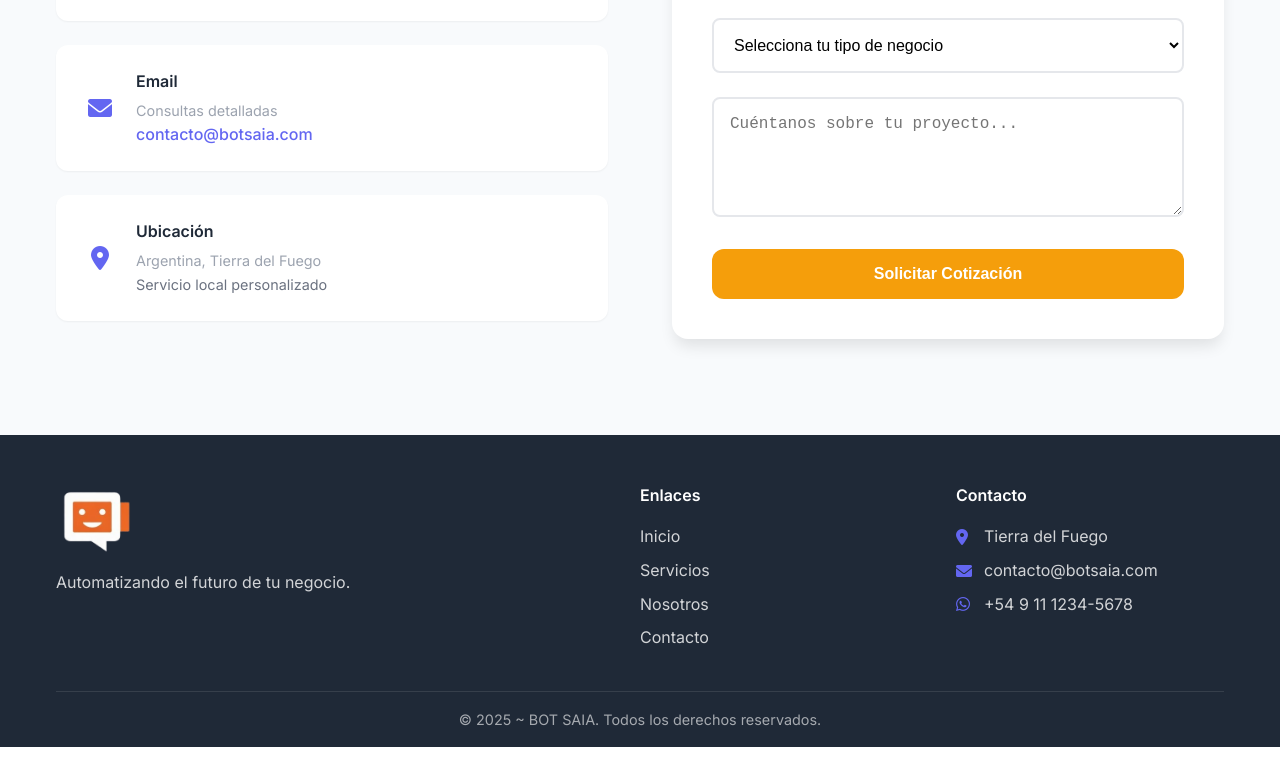
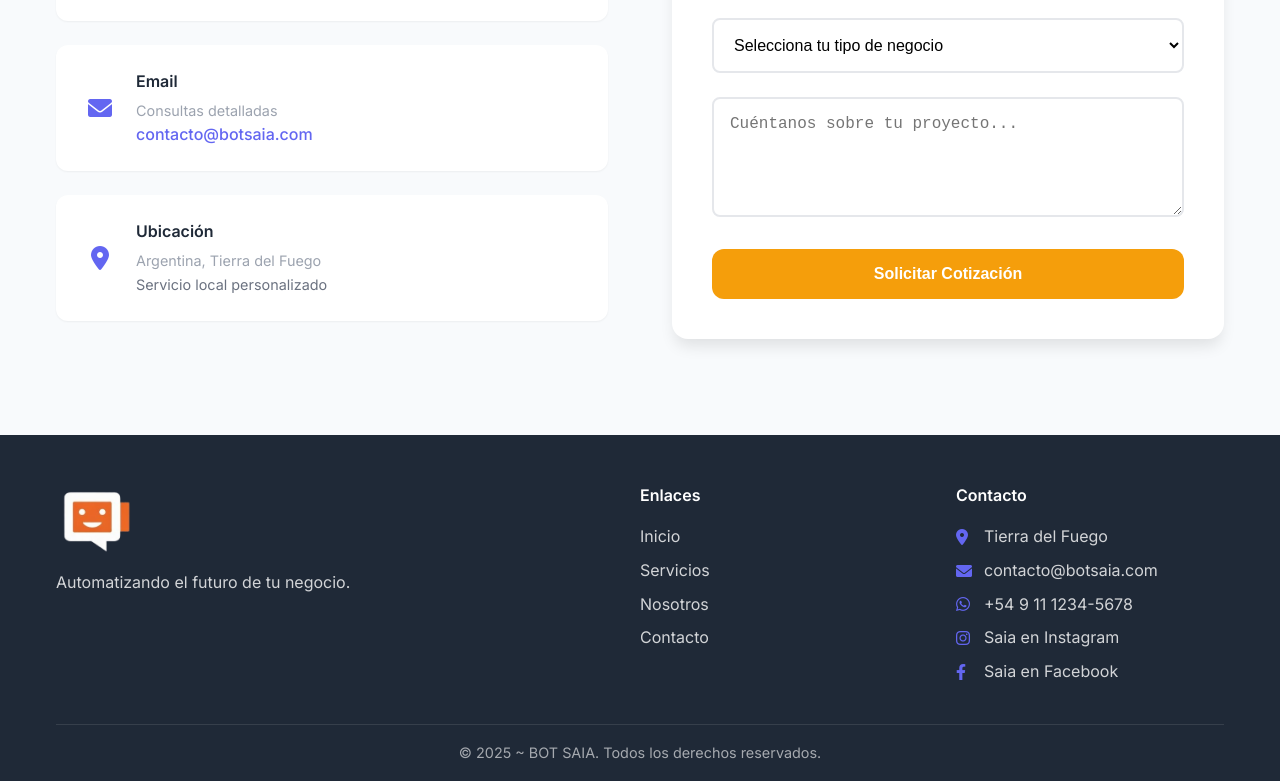
Before and after one commit to mnahuelanca/botSaia, a plain HTML site: page index.html in a window 1280 px wide. Shown: the part 3406-4187 px from the top of the page. Before the commit the page ends 4153 px from the top, so only its background shows below. Drawn offline with Linux system fonts and the light colour scheme.

Commit message:
add social links

```diff
--- a/css/styles.css
+++ b/css/styles.css
@@ -1049,3 +1049,13 @@ body {
 html {
     scroll-behavior: smooth;
 }
+
+.footer-contact a {
+    color: inherit;
+    text-decoration: none;
+    transition: color 0.3s ease;
+}
+
+.footer-contact a:hover {
+    color: var(--primary-color)
+}
--- a/index.html
+++ b/index.html
@@ -327,6 +327,8 @@
                     <p><i class="fas fa-map-marker-alt"></i> Tierra del Fuego</p>
                     <p><i class="fas fa-envelope"></i> contacto@botsaia.com</p>
                     <p><i class="fab fa-whatsapp"></i> +54 9 11 1234-5678</p> <!-- cambiar datos -->
+                    <p><i class="fab fa-instagram"></i> <a href="https://www.instagram.com/soy.saia" target="_blank">Saia en Instagram</a></p>
+                    <p><i class="fab fa-facebook-f"></i> <a href="https://www.facebook.com/soysaia" target="_blank">Saia en Facebook</a></p>
                 </div>
             </div>
             <div class="footer-bottom">
```
